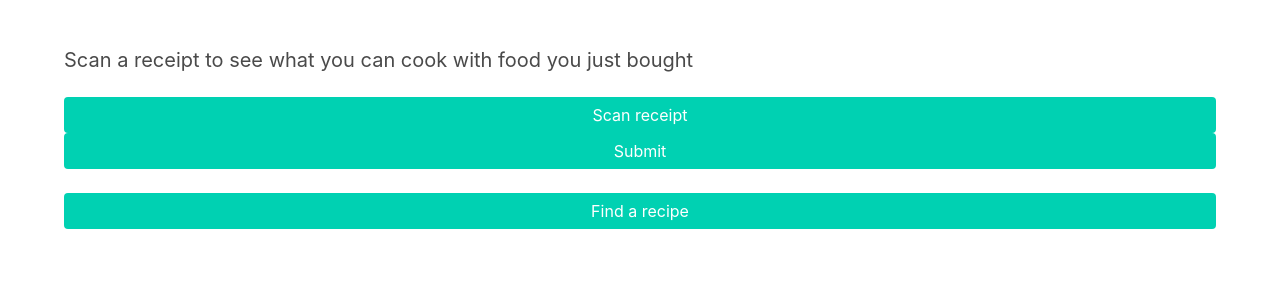
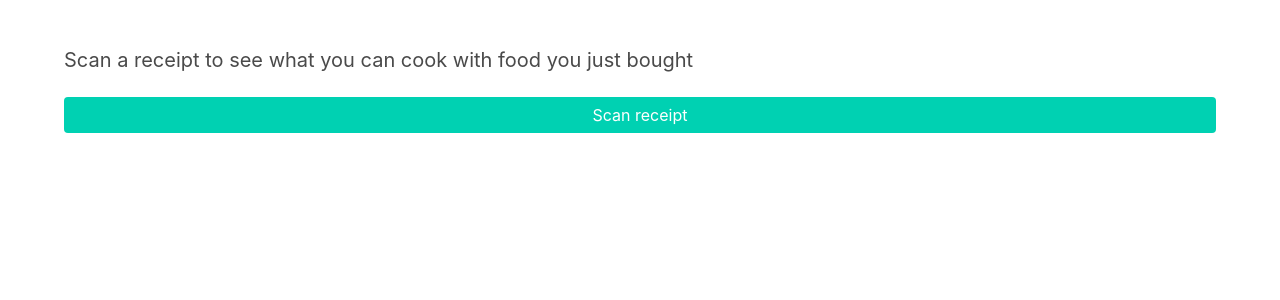
Before and after one commit to boris-barath/recipe-wizard, a Flask app: page / in a window 1280 px wide. Shown: the part 52-352 px from the top of the page. Run offline with Flask 2, Linux system fonts and the light colour scheme; some libraries are stand-ins or nearby versions.

Commit message:
Form auto submit

```diff
--- a/back/templates/index.html
+++ b/back/templates/index.html
@@ -1,8 +1,8 @@
 <!DOCTYPE html>
-<html>
+<html lang="en">
 <head>
-    <meta charset="utf-8" />
-    <meta name="viewport" content="width=device-width, initial-scale=1" />
+    <meta charset="utf-8"/>
+    <meta name="viewport" content="width=device-width, initial-scale=1"/>
     <title>Hello Bulma!</title>
 
     <link
@@ -13,6 +13,7 @@
             defer
             src="https://use.fontawesome.com/releases/v5.3.1/js/all.js"
     ></script>
+    <script src="https://code.jquery.com/jquery-3.3.1.min.js"></script>
 </head>
 <nav class="navbar is-primary" role="navigation" aria-label="main navigation">
     <div class="navbar-brand">
@@ -20,13 +21,13 @@
             <strong>Recipe Wizard</strong>
         </a>
 
-      <!-- <a
+        <a
                 role="button"
                 class="navbar-burger burger"
                 aria-label="menu"
                 aria-expanded="false"
                 data-target="navbarBasicExample"
-      > -->
+        >
             <span aria-hidden="true"></span> <span aria-hidden="true"></span>
             <span aria-hidden="true"></span>
         </a>
@@ -48,16 +49,19 @@
             Scan a receipt to see what you can cook with food you just bought
         </p>
         <form action="/image" method="POST" enctype="multipart/form-data">
-        <a class="button is-primary is-fullwidth">
+            <p><a class="button is-primary is-fullwidth">
                 <label for="file-upload" class="custom-file-upload">Scan receipt</label>
             </a>
+            </p>
             <input hidden name="file-upload" id="file-upload" type="file" accept="image/*" capture="camera"/>
-        <input class="button is-primary is-fullwidth" type="submit" value="Submit">
         </form>
-      <br/>
-      <a class="button is-primary is-fullwidth" href="static/questions.html">
-            Find a recipe
-      </a>
+    </div>
 </section>
+
+<script>
+  $('form input').change(function() {
+    $(this).closest('form').submit();
+  });
+</script>
 </body>
 </html>
```
Lines whose indentation alone changed are shown as unchanged.
